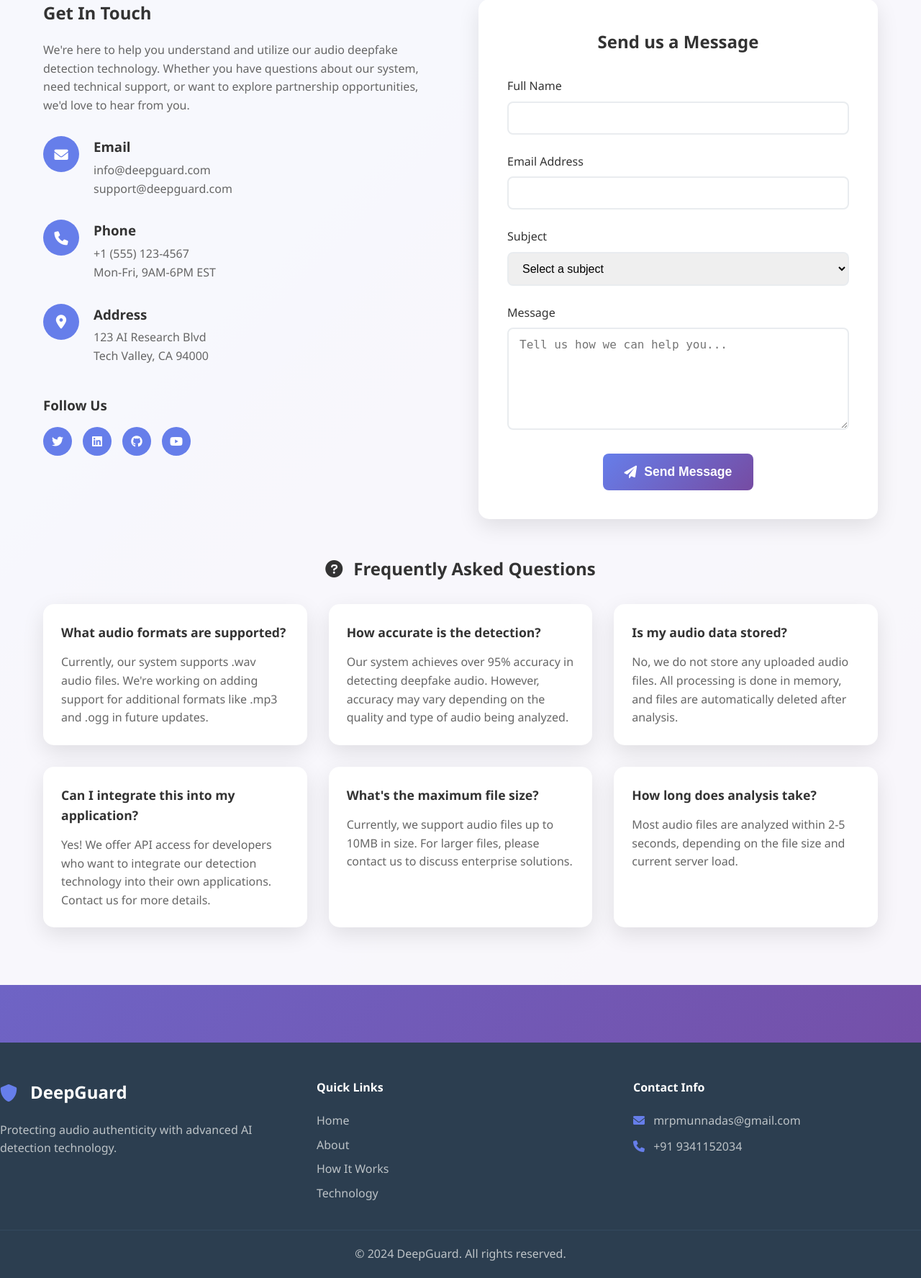
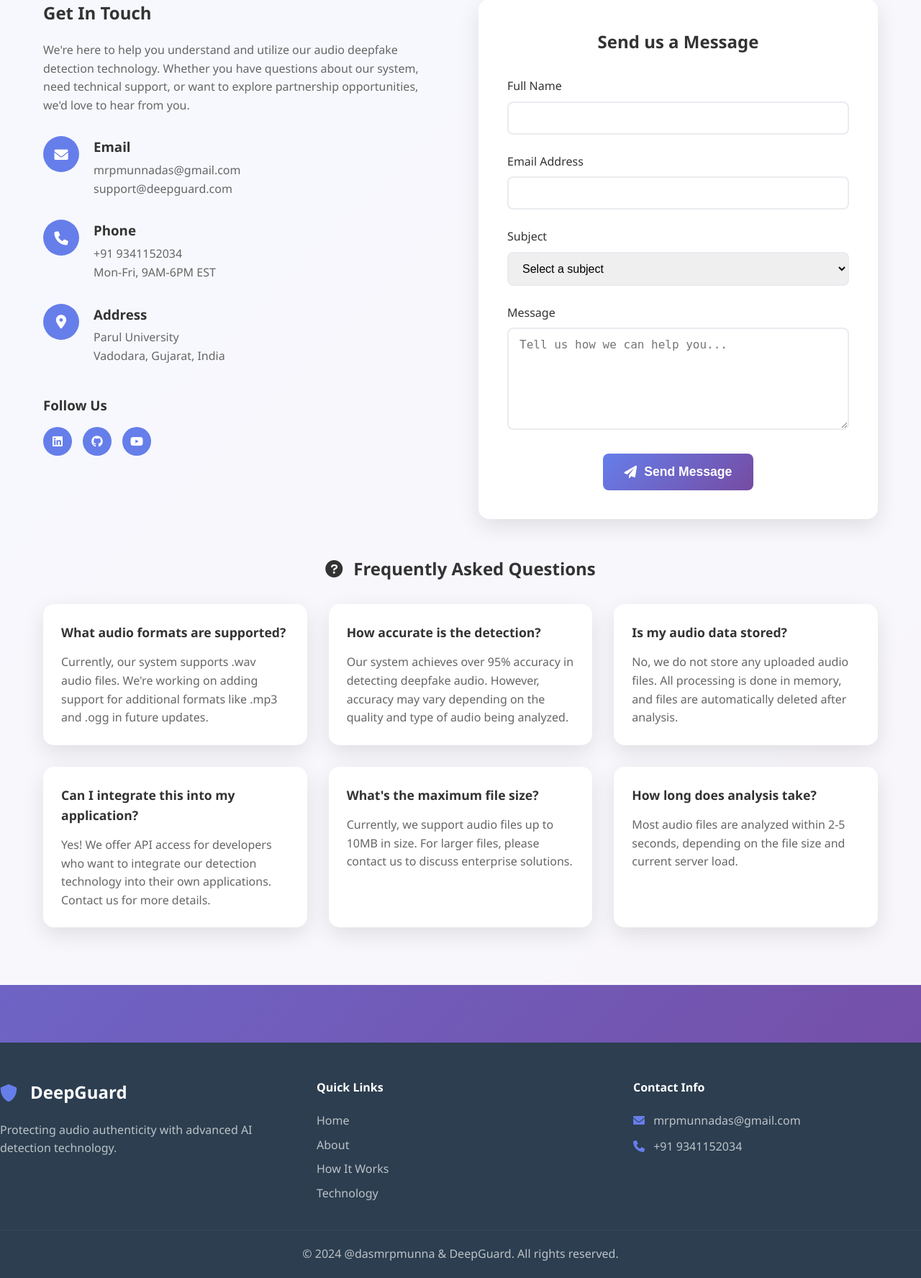
Before and after one commit to aryanshrivastava3138/Audio-Deepfake-Detection, a Flask app: page /contact in a window 1280 px wide. Shown: the part 409-2184 px from the top of the page at 72% size. Run offline with Flask 3, Linux system fonts and the light colour scheme.

Commit message:
fixed: Ui

```diff
--- a/templates/base.html
+++ b/templates/base.html
@@ -65,7 +65,7 @@
             </div>
         </div>
         <div class="footer-bottom">
-            <p>&copy; 2024 DeepGuard. All rights reserved.</p>
+            <p>&copy; 2024 @dasmrpmunna & DeepGuard. All rights reserved.</p>
         </div>
     </footer>
 
--- a/templates/contact.html
+++ b/templates/contact.html
@@ -24,7 +24,7 @@
                         </div>
                         <div class="contact-details">
                             <h3>Email</h3>
-                            <p>info@deepguard.com</p>
+                            <p>mrpmunnadas@gmail.com</p>
                             <p>support@deepguard.com</p>
                         </div>
                     </div>
@@ -35,7 +35,7 @@
                         </div>
                         <div class="contact-details">
                             <h3>Phone</h3>
-                            <p>+1 (555) 123-4567</p>
+                            <p>+91 9341152034</p>
                             <p>Mon-Fri, 9AM-6PM EST</p>
                         </div>
                     </div>
@@ -46,8 +46,8 @@
                         </div>
                         <div class="contact-details">
                             <h3>Address</h3>
-                            <p>123 AI Research Blvd</p>
-                            <p>Tech Valley, CA 94000</p>
+                            <p>Parul University</p>
+                            <p>Vadodara, Gujarat, India</p>
                         </div>
                     </div>
                 </div>
@@ -55,7 +55,7 @@
                 <div class="social-links">
                     <h3>Follow Us</h3>
                     <div class="social-icons">
-                        <a href="#" class="social-link"><i class="fab fa-twitter"></i></a>
+
                         <a href="#" class="social-link"><i class="fab fa-linkedin"></i></a>
                         <a href="#" class="social-link"><i class="fab fa-github"></i></a>
                         <a href="#" class="social-link"><i class="fab fa-youtube"></i></a>
```
